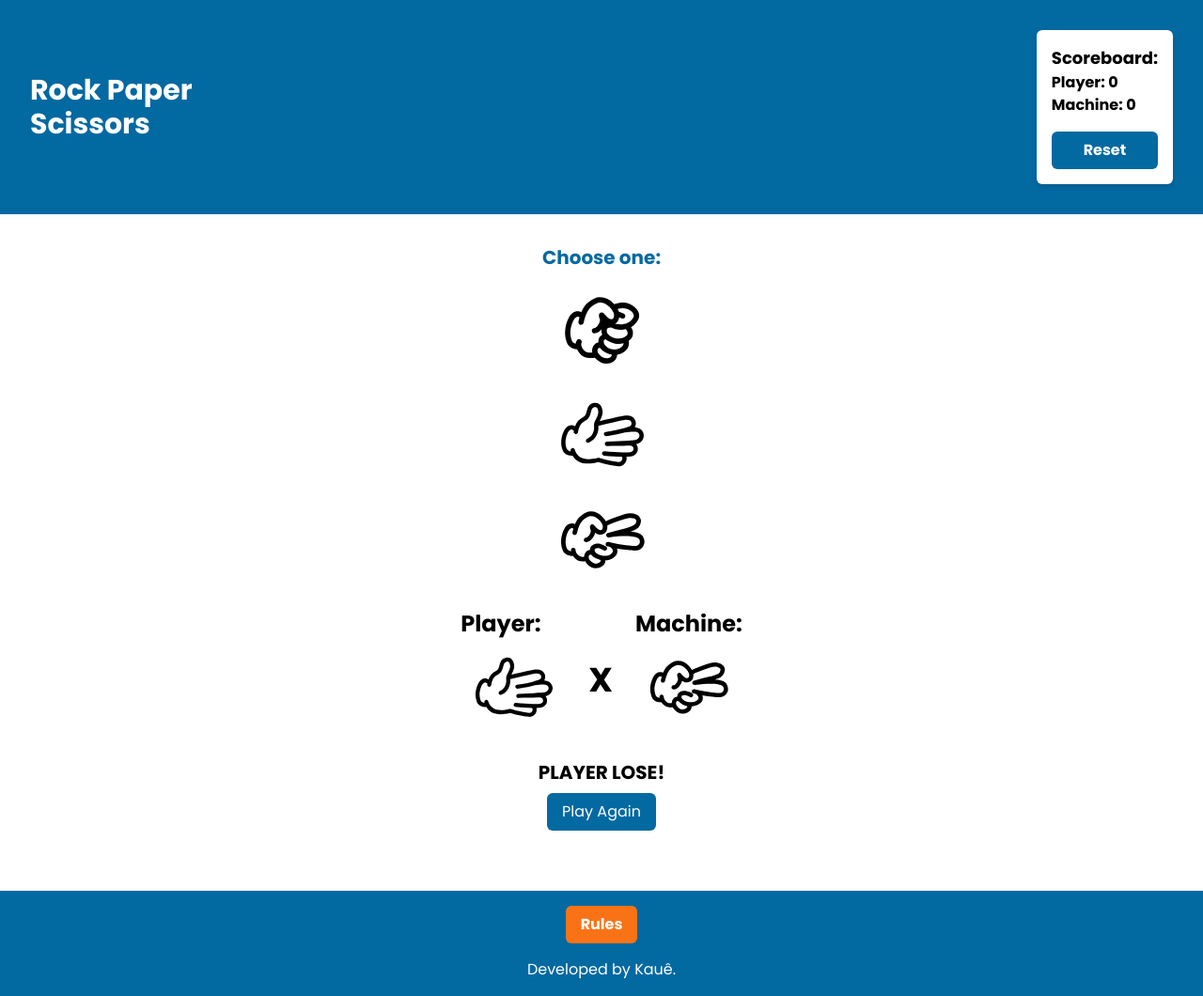
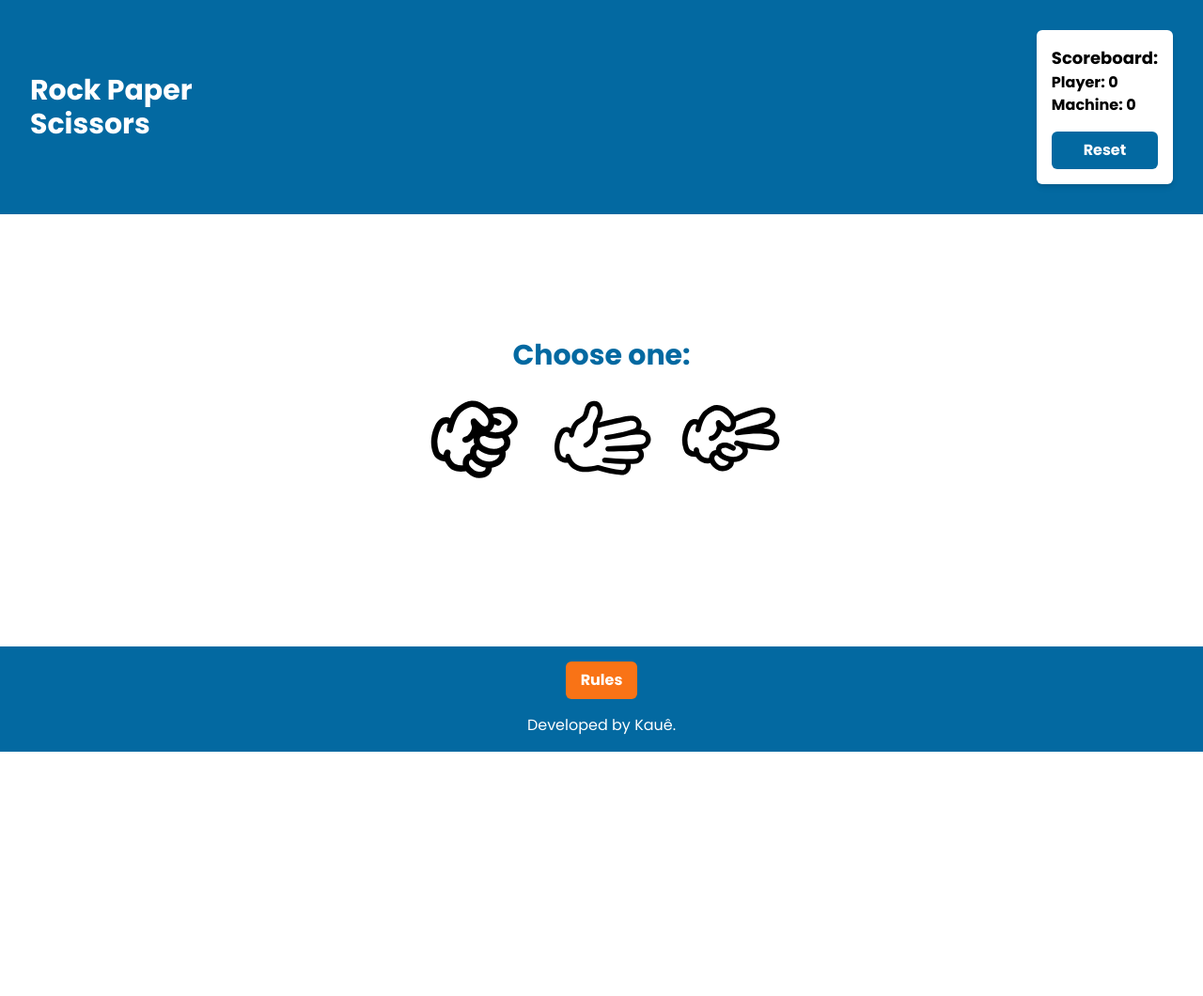
Before and after one commit to kauevecchia/rock-paper-scissors, a website: page src/index.html in a window 1280 px wide. Shown: the whole page at 94% size. After the commit the page ends 800 px from the top, so only its background shows below. Drawn offline with nearby package versions, Linux system fonts and the light colour scheme; files that its build step writes are made by us from their sources.

Commit message:
main adaptado para desktop

```diff
--- a/src/index.html
+++ b/src/index.html
@@ -20,33 +20,35 @@
                     <p class="text-sm md:text-base">Player: <span id="playerScore">0</span></p>
                     <p class="text-sm md:text-base">Machine: <span id="machineScore">0</span> </p>
                 </div>
-                <button class="px-4 py-2 bg-sky-700 rounded-md text-white">Reset</button>
+                <button class="px-4 py-2 bg-sky-700 rounded-md text-white hover:bg-sky-900 transition duration-200">Reset</button>
             </div>
         </div>
     </header>
 
     <main class="mt-8 flex items-center justify-center flex-col gap-6 flex-grow">
-        <div id="options" class="flex gap-4 flex-col items-center">
-            <h2 class="text-sky-700 font-bold text-xl">Choose one: </h2>
-            <button class="choice-button w-24 h-24" data-choice="rock"><img src="assets/rock.svg" alt="rock"></button>
-            <button class="choice-button w-24 h-24" data-choice="paper"><img src="assets/paper.svg" alt="paper"></button>
-            <button class="choice-button w-24 h-24" data-choice="scissors"><img src="assets/scissors.svg" alt="scissors"></button>
+        <div id="optionsContainer" class="flex flex-col items-center justify-center">
+            <h2 class="text-sky-700 font-bold text-2xl mb-4 md:text-3xl">Choose one: </h2>
+            <div id="options" class="flex gap-4 md:gap-6 flex-col md:flex-row items-center">
+                <button class="choice-button w-24 h-24 md:w-28 md:h-28 hover:scale-110 transition duration-300 ease-in-out" data-choice="rock"><img src="assets/rock.svg" alt="rock"></button>
+                <button class="choice-button w-24 h-24 md:w-28 md:h-28 hover:scale-110 transition duration-300 ease-in-out" data-choice="paper"><img src="assets/paper.svg" alt="paper"></button>
+                <button class="choice-button w-24 h-24 md:w-28 md:h-28 hover:scale-110 transition duration-300 ease-in-out" data-choice="scissors"><img src="assets/scissors.svg" alt="scissors"></button>
+            </div>
         </div>
 
-        <div id="resultDisplay" class="flex flex-col gap-2 items-center justify-center">
+        <div id="resultDisplay" class="flex flex-col gap-2 items-center justify-center hidden">
             <div id="choicesDisplay" class="flex items-center justify-center gap-6">
                 <div class="flex flex-col gap-2">
-                    <h2 class="font-bold text-2xl">Player:</h2>
-                    <img id="playerChoice" class="w-28 h-28" src="assets/paper.svg" alt="player choice">
+                    <h2 class="font-bold text-2xl md:text-3xl">Player:</h2>
+                    <img id="playerChoice" class="w-28 h-28 md:w-32 md:h-32" src="assets/paper.svg" alt="player choice">
                 </div>
                 <p class="text-4xl font-bold">X</p>
                 <div class="flex flex-col gap-2">
-                    <h2 class="font-bold text-2xl">Machine:</h2>
-                    <img id="machineChoice" class="w-28 h-28" src="assets/scissors.svg" alt="machine choice">
+                    <h2 class="font-bold text-2xl md:text-3xl">Machine:</h2>
+                    <img id="machineChoice" class="w-28 h-28 md:w-32 md:h-32" src="assets/scissors.svg" alt="machine choice">
                 </div>
             </div>
-            <p id="result" class="text-center font-bold text-xl">PLAYER LOSE!</p>
-            <button class="px-4 py-2 bg-sky-700 rounded-md text-white">Play Again</button>
+            <p id="result" class="text-center font-bold text-xl md:text-2xl">PLAYER LOSE!</p>
+            <button class="px-4 py-2 bg-sky-700 rounded-md text-white md:text-2xl md:px-6 md:py-3">Play Again</button>
         </div>
     </main>
 
```
